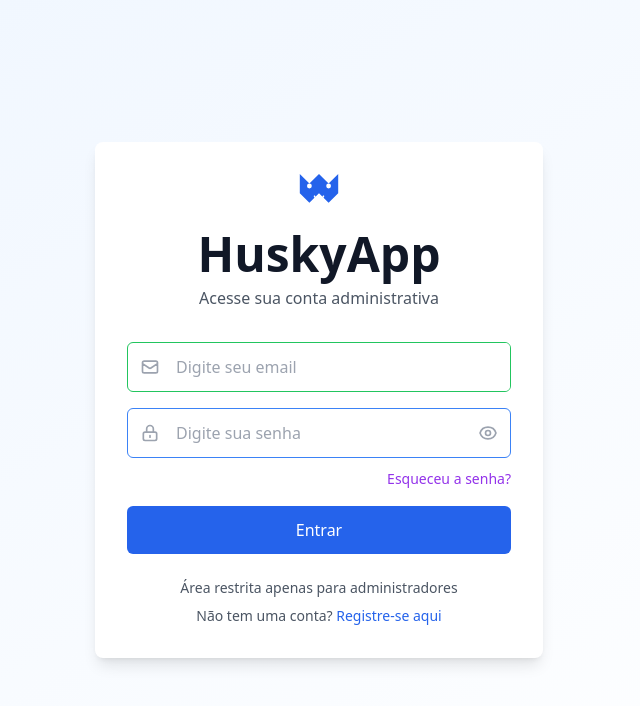
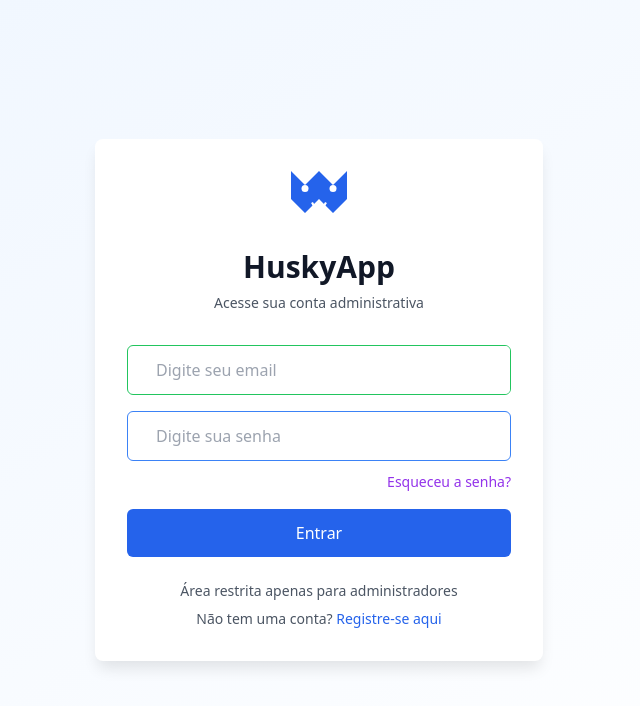
Before and after one commit to alves703/husky-frontend, a Next.js app: page /login in a window 1280 px wide. Shown: the top 706 px of the page, without its empty margins (321-961 px from the left). Built offline with nearby package versions, Linux system fonts and the light colour scheme.

Commit message:
chore: inicialização do projeto com ajustes de layout

```diff
--- a/app/login/page.tsx
+++ b/app/login/page.tsx
@@ -40,25 +40,27 @@
 
   return (
     <div className="min-h-screen flex items-center justify-center bg-blue-50 bg-gradient-to-br from-blue-50 to-white p-4">
-      <div className="w-full max-w-md !max-w-md bg-white rounded-lg shadow-lg p-8 relative overflow-hidden">
+      <div style={{maxWidth: '400px', width: '100%', backgroundColor: 'white', borderRadius: '0.5rem', boxShadow: '0 10px 15px -3px rgba(0, 0, 0, 0.1)', padding: '2rem', position: 'relative', overflow: 'hidden'}} className="w-full max-w-md !max-w-md bg-white rounded-lg shadow-lg p-8">
         <div className="text-center mb-8">
           <div className="flex justify-center mb-2">
-            <svg className="w-12 h-12 max-w-[3rem] max-h-[3rem] text-blue-600" viewBox="0 0 100 100" fill="currentColor">
-              <path d="M50,0 L70,20 L90,0 L90,40 L70,60 L50,40 L30,60 L10,40 L10,0 L30,20 Z" />
-              <circle cx="30" cy="25" r="5" fill="white" />
-              <circle cx="70" cy="25" r="5" fill="white" />
-              <path d="M40,45 C40,45 45,55 50,55 C55,55 60,45 60,45" stroke="white" strokeWidth="3" fill="none" />
-            </svg>
+            <div style={{width: '70px', height: '70px', maxWidth: '70px', maxHeight: '70px'}}>
+              <svg style={{width: '70px', height: '70px', maxWidth: '70px', maxHeight: '70px'}} className="text-blue-600" viewBox="0 0 100 100" fill="currentColor">
+                <path d="M50,0 L70,20 L90,0 L90,40 L70,60 L50,40 L30,60 L10,40 L10,0 L30,20 Z" />
+                <circle cx="30" cy="25" r="5" fill="white" />
+                <circle cx="70" cy="25" r="5" fill="white" />
+                <path d="M40,45 C40,45 45,55 50,55 C55,55 60,45 60,45" stroke="white" strokeWidth="3" fill="none" />
+              </svg>
+            </div>
           </div>
-          <h1 className="text-5xl font-bold text-gray-900 mb-2">HuskyApp</h1>
-          <p className="text-gray-600">Acesse sua conta administrativa</p>
+          <h1 className="text-3xl font-bold text-gray-900 mb-2">HuskyApp</h1>
+          <p className="text-gray-600 text-sm">Acesse sua conta administrativa</p>
         </div>
 
         <form onSubmit={handleLogin}>
           <div className="mb-4 relative">
             <div className="flex items-center border border-green-500 rounded-md overflow-hidden">
               <div className="pl-3 pr-2 text-gray-400">
-                <svg xmlns="http://www.w3.org/2000/svg" className="h-5 w-5 max-h-5 max-w-5" fill="none" viewBox="0 0 24 24" stroke="currentColor">
+                <svg xmlns="http://www.w3.org/2000/svg" style={{width: '20px', height: '20px', maxWidth: '20px', maxHeight: '20px'}} fill="none" viewBox="0 0 24 24" stroke="currentColor">
                   <path strokeLinecap="round" strokeLinejoin="round" strokeWidth={2} d="M3 8l7.89 5.26a2 2 0 002.22 0L21 8M5 19h14a2 2 0 002-2V7a2 2 0 00-2-2H5a2 2 0 00-2 2v10a2 2 0 002 2z" />
                 </svg>
               </div>
@@ -76,7 +78,7 @@
           <div className="mb-2 relative">
             <div className="flex items-center border border-blue-500 rounded-md overflow-hidden">
               <div className="pl-3 pr-2 text-gray-400">
-                <svg xmlns="http://www.w3.org/2000/svg" className="h-5 w-5 max-h-5 max-w-5" fill="none" viewBox="0 0 24 24" stroke="currentColor">
+                <svg xmlns="http://www.w3.org/2000/svg" style={{width: '20px', height: '20px', maxWidth: '20px', maxHeight: '20px'}} fill="none" viewBox="0 0 24 24" stroke="currentColor">
                   <path strokeLinecap="round" strokeLinejoin="round" strokeWidth={2} d="M12 15v2m-6 4h12a2 2 0 002-2v-6a2 2 0 00-2-2H6a2 2 0 00-2 2v6a2 2 0 002 2zm10-10V7a4 4 0 00-8 0v4h8z" />
                 </svg>
               </div>
@@ -94,11 +96,11 @@
                 onClick={() => setShowPassword(!showPassword)}
               >
                 {showPassword ? (
-                  <svg xmlns="http://www.w3.org/2000/svg" className="h-5 w-5 max-h-5 max-w-5" fill="none" viewBox="0 0 24 24" stroke="currentColor">
+                  <svg xmlns="http://www.w3.org/2000/svg" style={{width: '20px', height: '20px', maxWidth: '20px', maxHeight: '20px'}} fill="none" viewBox="0 0 24 24" stroke="currentColor">
                     <path strokeLinecap="round" strokeLinejoin="round" strokeWidth={2} d="M13.875 18.825A10.05 10.05 0 0112 19c-4.478 0-8.268-2.943-9.543-7a9.97 9.97 0 011.563-3.029m5.858.908a3 3 0 114.243 4.243M9.878 9.878l4.242 4.242M9.88 9.88l-3.29-3.29m7.532 7.532l3.29 3.29M3 3l3.59 3.59m0 0A9.953 9.953 0 0112 5c4.478 0 8.268 2.943 9.543 7a10.025 10.025 0 01-4.132 5.411m0 0L21 21" />
                   </svg>
                 ) : (
-                  <svg xmlns="http://www.w3.org/2000/svg" className="h-5 w-5 max-h-5 max-w-5" fill="none" viewBox="0 0 24 24" stroke="currentColor">
+                  <svg xmlns="http://www.w3.org/2000/svg" style={{width: '20px', height: '20px', maxWidth: '20px', maxHeight: '20px'}} fill="none" viewBox="0 0 24 24" stroke="currentColor">
                     <path strokeLinecap="round" strokeLinejoin="round" strokeWidth={2} d="M15 12a3 3 0 11-6 0 3 3 0 016 0z" />
                     <path strokeLinecap="round" strokeLinejoin="round" strokeWidth={2} d="M2.458 12C3.732 7.943 7.523 5 12 5c4.478 0 8.268 2.943 9.542 7-1.274 4.057-5.064 7-9.542 7-4.477 0-8.268-2.943-9.542-7z" />
                   </svg>
@@ -124,7 +126,7 @@
           >
             {isLoading ? (
               <div className="flex items-center justify-center">
-                <svg className="animate-spin -ml-1 mr-2 h-4 w-4 max-h-4 max-w-4 text-white" xmlns="http://www.w3.org/2000/svg" fill="none" viewBox="0 0 24 24">
+                <svg className="animate-spin -ml-1 mr-2" style={{width: '16px', height: '16px', maxWidth: '16px', maxHeight: '16px'}} xmlns="http://www.w3.org/2000/svg" fill="none" viewBox="0 0 24 24">
                   <circle className="opacity-25" cx="12" cy="12" r="10" stroke="currentColor" strokeWidth="4"></circle>
                   <path className="opacity-75" fill="currentColor" d="M4 12a8 8 0 018-8V0C5.373 0 0 5.373 0 12h4zm2 5.291A7.962 7.962 0 014 12H0c0 3.042 1.135 5.824 3 7.938l3-2.647z"></path>
                 </svg>
--- a/styles/globals.css
+++ b/styles/globals.css
@@ -8,20 +8,39 @@
   --background-end-rgb: 255, 255, 255;
 }
 
-/* Reset para SVGs e containers */
+/* Reset agressivo para SVGs e containers */
 svg {
-  max-width: 100%;
-  max-height: 100%;
+  max-width: 100% !important;
+  max-height: 100% !important;
+  width: auto !important;
+  height: auto !important;
 }
 
-/* Garanta que os containers tenham limites */
+/* Garanta que os containers tenham limites estritos */
 .max-w-md {
   max-width: 28rem !important;
+  width: 100% !important;
 }
 
 /* Previna que elementos ocupem toda a tela */
 body, html {
   overflow-x: hidden;
+}
+
+/* Forçar tamanhos específicos para ícones */
+svg.h-4, svg.w-4, svg.h-5, svg.w-5, svg.h-8, svg.w-8, svg.h-12, svg.w-12 {
+  width: 20px !important;
+  height: 20px !important;
+  max-width: 20px !important;
+  max-height: 20px !important;
+}
+
+/* Forçar tamanho do logo */
+.text-center svg {
+  width: 70px !important;
+  height: 70px !important;
+  max-width: 70px !important;
+  max-height: 70px !important;
 }
 
 body {
--- a/tailwind.config.js
+++ b/tailwind.config.js
@@ -20,7 +20,15 @@
     'max-h-4',
     'max-w-4',
     'max-w-[3rem]',
-    'max-h-[3rem]'
+    'max-h-[3rem]',
+    'w-full',
+    'h-full',
+    'text-blue-600',
+    'bg-white',
+    'rounded-full',
+    'flex',
+    'items-center',
+    'justify-center'
   ],
   theme: {
     extend: {},
```
